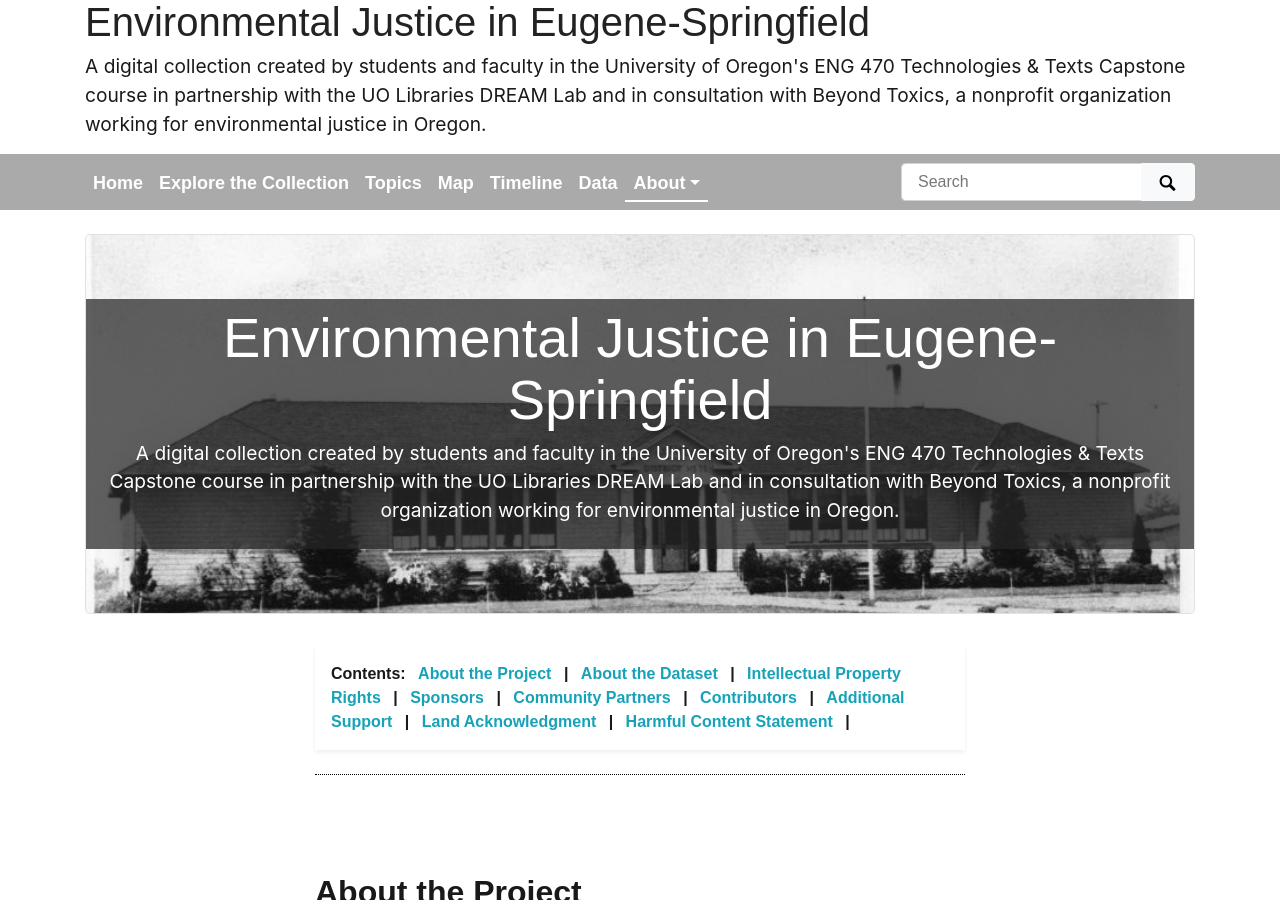
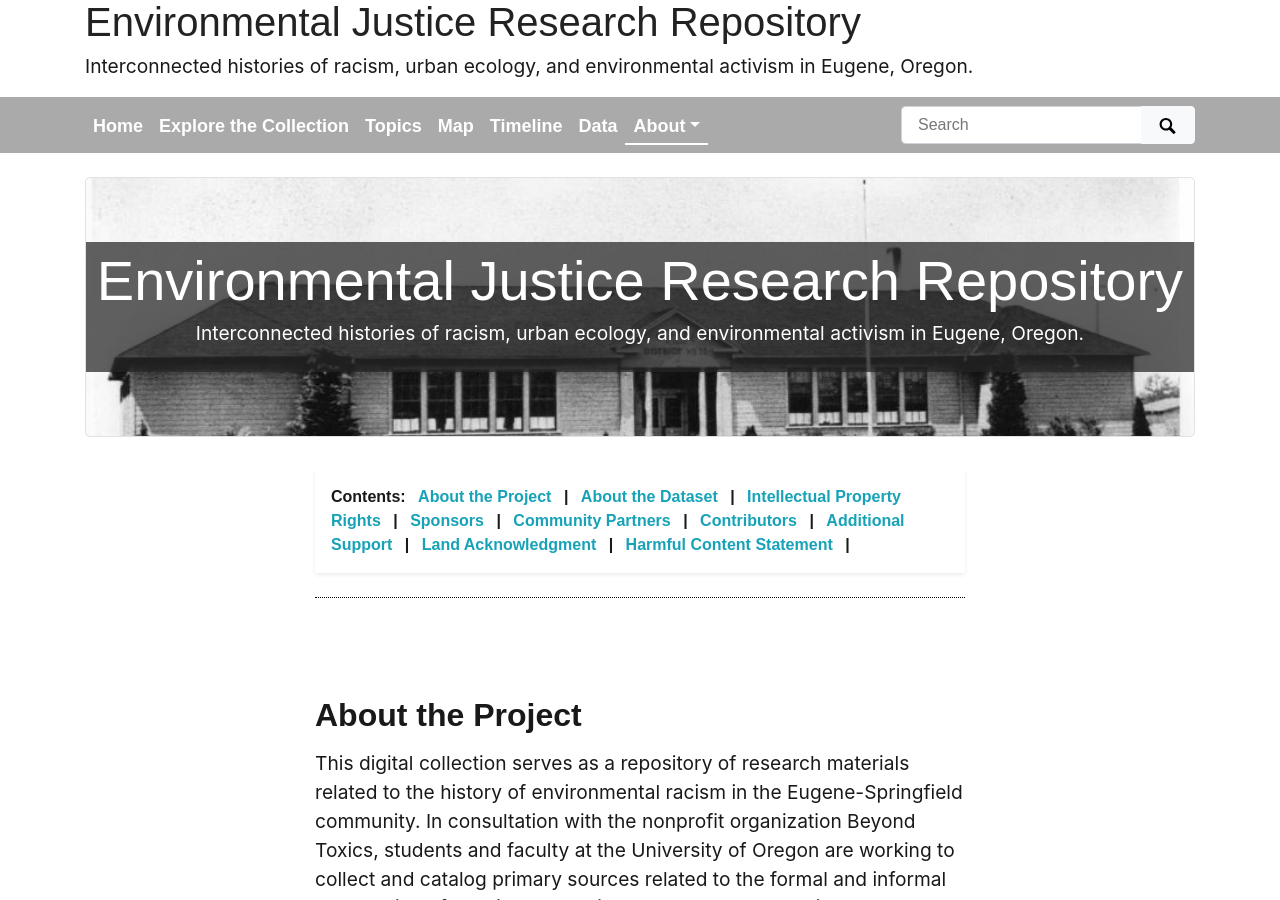
Before and after one commit to learn-static/eng-470, a Jekyll site: the page built from pages/about.md, in a window 1280 px wide and 900 px high. Built offline with Jekyll 4.4.1, drawn with Linux system fonts in a browser that asks for light colours; nearby versions of some CDN libraries; some web fonts are replaced; some of the changed text lies outside the part shown.

Commit message:
Update _config.yml
Another attempt to get the site to build. Removed hyphen from title in case that's the problem.

```diff
--- a/_config.yml
+++ b/_config.yml
@@ -20,12 +20,12 @@ source-code: https://github.com/CollectionBuilder/collectionbuilder-gh
 # SITE SETTINGS
 #
 # title of site appears in banner
-title: Environmental Justice in Eugene-Springfield
+title: Environmental Justice Research Repository
 # tagline, a short phrase that will appear throughout the site in the top banner
-tagline: A digital collection created by students and faculty in the University of Oregon's ENG 470 Technologies & Texts Capstone course in partnership with the UO Libraries DREAM Lab and in consultation with Beyond Toxics, a nonprofit organization working for environmental justice in Oregon.
+tagline: Interconnected histories of racism, urban ecology, and environmental activism in Eugene, Oregon.
 # description appears in meta tags and other locations"
 # this description might appear in search result lists, keep around 160 characters max
-description: "This digital collection serves as a research repository related to the history of environmental racism and activism in Eugene."
+description: "This digital collection was created in partnership between the University of Oregon's ENG 470 Technologies & Texts Capstone course and the UO Libraries DREAM Lab, and in consultation with Beyond Toxics, a nonprofit organization working for environmental justice in Oregon."
 # creator of the digital collection, to appear in meta tags; we typically use our GitHub usernames but feel free to just use your name
 author: mattieburkert; kmthorn
 
```
